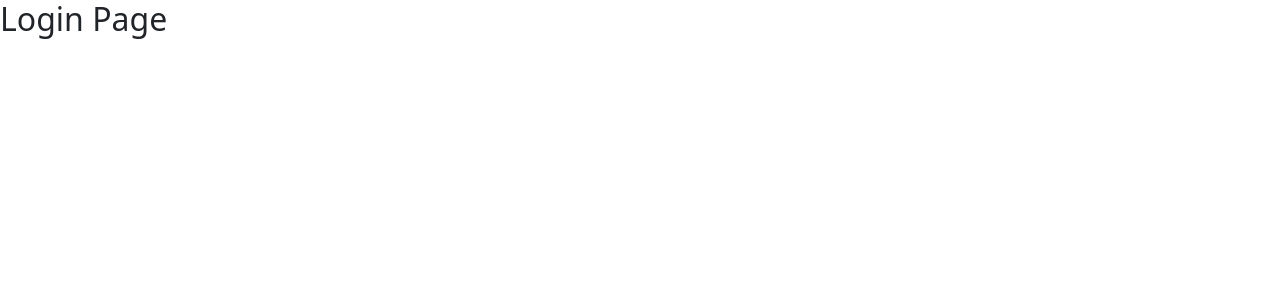
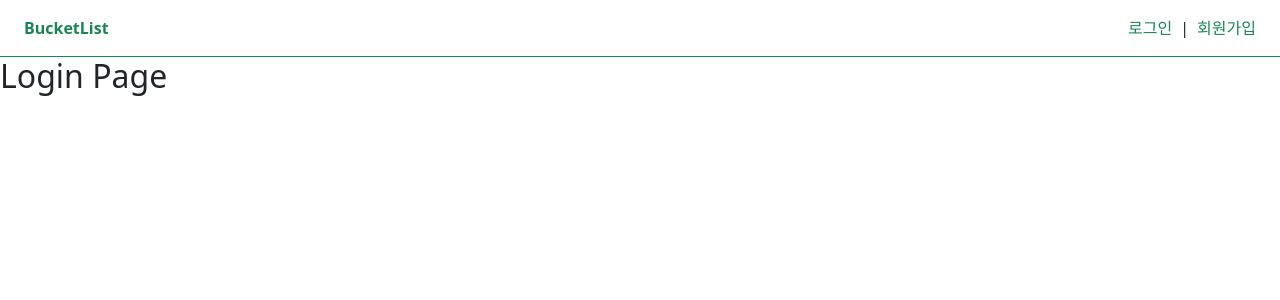
Before and after one commit to Glory0206/BucketList, a React (Vite) app in the folder frontend/: page / in a window 1280 px wide. Shown: the top 300 px of the page. Built offline with nearby package versions, Linux system fonts and the light colour scheme.

Commit message:
feat: Header 추가

```diff
--- a/frontend/src/App.jsx
+++ b/frontend/src/App.jsx
@@ -3,10 +3,12 @@ import Login from './pages/Login';
 import Signup from './pages/Signup';
 import BucketList from './pages/BucketList';
 import Home from './pages/Home';
+import Header from './components/Header';
 
 function App() {
   return (
     <Router>
+      <Header/>
       <Routes>
         <Route path='/' element={<Home />} />
         <Route path='/login' element={<Login />} />
--- a/frontend/src/components/Header.jsx
+++ b/frontend/src/components/Header.jsx
@@ -0,0 +1,23 @@
+import 'bootstrap/dist/css/bootstrap.min.css';
+import { Link } from 'react-router-dom';
+
+function Header(){
+    return(
+        <nav className=''>
+            <div className='d-flex px-4 py-3 border-bottom border-success'>
+                <Link to="/" className="navbar-brand fw-bold text-success">BucketList</Link>
+                <div className='ms-auto'>
+                    <Link to="/login" className="text-decoration-none text-success me-2" style={{ cursor: 'pointer' }}>
+                        로그인
+                    </Link>
+                    |
+                    <Link to="/signup" className="text-decoration-none text-success ms-2" style={{ cursor: 'pointer' }}>
+                        회원가입
+                    </Link>
+                </div>
+            </div>
+        </nav>
+    )
+}
+
+export default Header;
```
